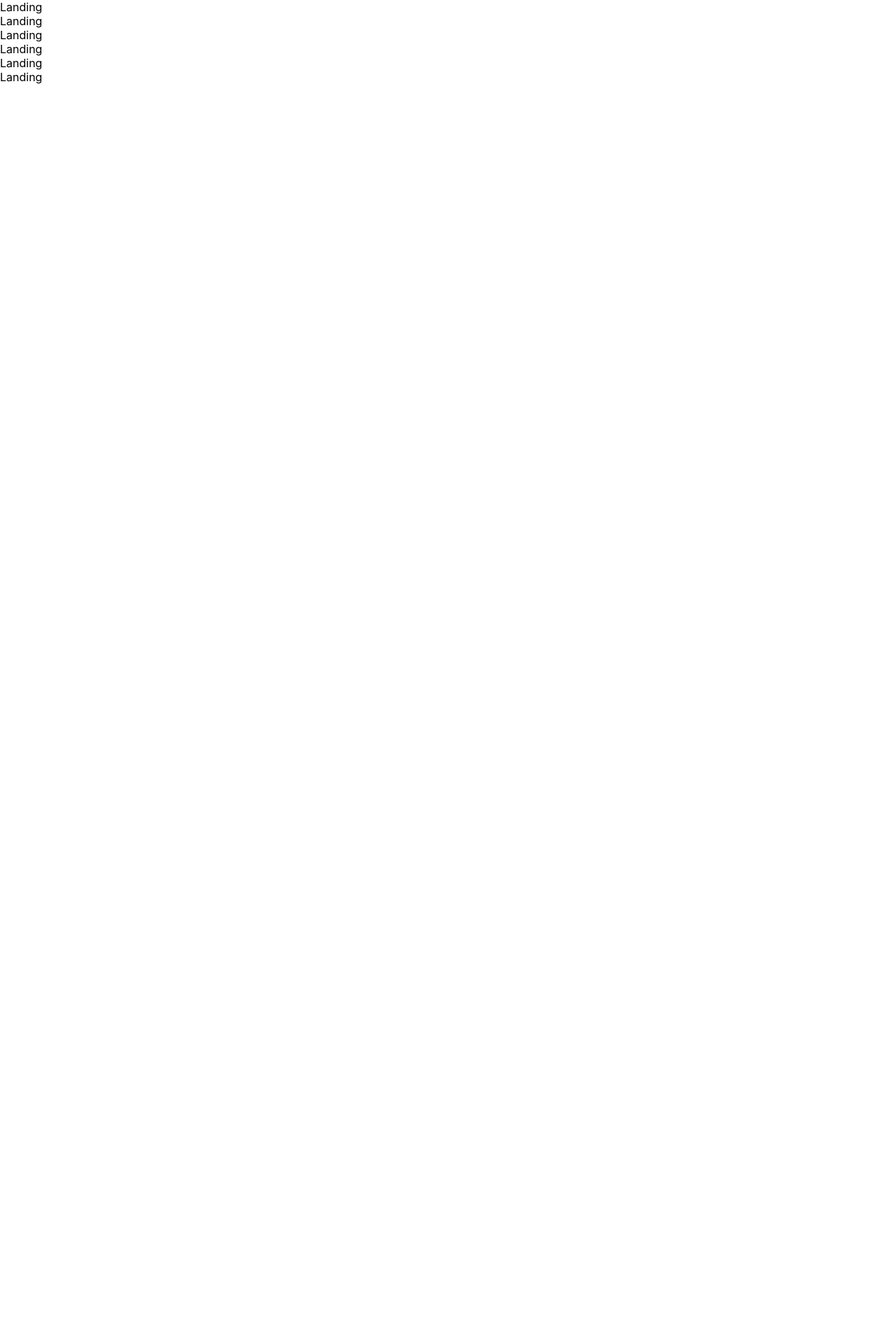
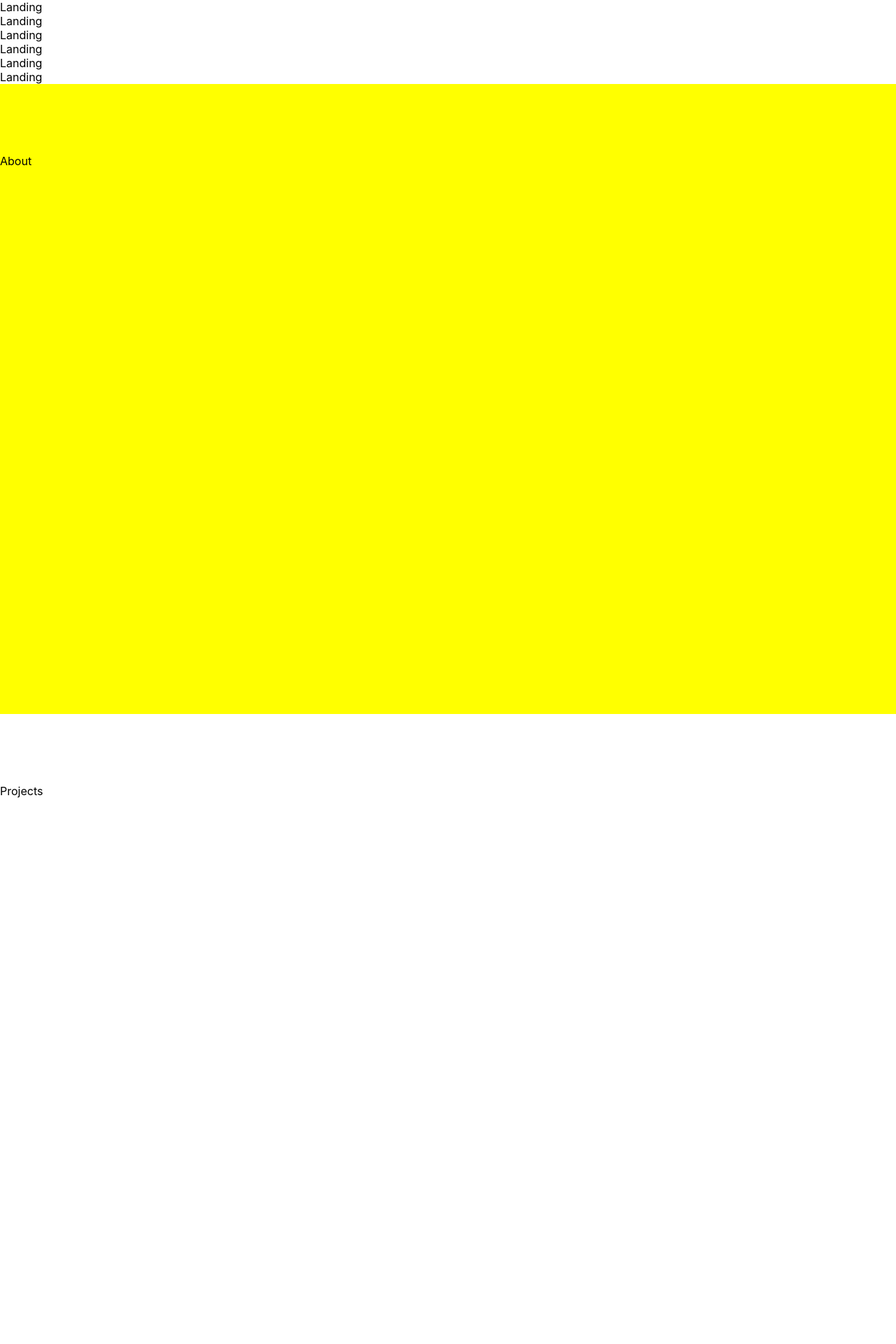
Before and after one commit to CEngmann91/portfolio, a React (Create React App) app: page / in a window 1280 px wide. Shown: the part 1460-3380 px from the top of the page at 70% size. Before the commit the page ends 1580 px from the top, so only its background shows below. Built offline with nearby package versions, Linux system fonts and the light colour scheme.

Commit message:
test fragments for Home page

```diff
--- a/src/App.js
+++ b/src/App.js
@@ -22,11 +22,31 @@ function App() {
         {/* Use it in this way, and it should work: */}
         <Route path='*' element={<NotFound />} />
 
-        <Route exact path="/" element={<Landing />} />
+        <Route exact path="/" element={
+          <>
+            <Landing />
+            <About />
+            <Projects />
+            <Skills />
+            <Footer />
+          </>
+        } />
         <Route exact path="/about" element={<About />} />
         <Route exact path="/projects" element={<Projects />} />
         <Route exact path="/skills" element={<Skills />} />
         <Route exact path="/footer" element={<Footer />} />
+
+
+
+
+
+
+
+        {/* <Route exact path="/" element={<Landing />} />
+        <Route exact path="/about" element={<About />} />
+        <Route exact path="/projects" element={<Projects />} />
+        <Route exact path="/skills" element={<Skills />} />
+        <Route exact path="/footer" element={<Footer />} /> */}
 
       </Routes>
     </Router>
--- a/src/pages/About/About.jsx
+++ b/src/pages/About/About.jsx
@@ -3,7 +3,7 @@ import './About.scss';
 
 const About = () => {
     return (
-        <div className='about'>
+        <div id='/about' className='about'>
             About
         </div>
     )
--- a/src/pages/Landing/Landing.jsx
+++ b/src/pages/Landing/Landing.jsx
@@ -3,7 +3,7 @@ import './Landing.scss';
 
 const Landing = () => {
     return (
-        <div className='landing'>
+        <div id='/landing' className='landing'>
             <label>Landing</label>
             <label>Landing</label>
             <label>Landing</label>
--- a/src/pages/Projects/Projects.jsx
+++ b/src/pages/Projects/Projects.jsx
@@ -3,7 +3,7 @@ import './Projects.scss';
 
 const Projects = () => {
   return (
-    <div className='projects'>
+    <div id='/projects' className='projects'>
         Projects
     </div>
   )
--- a/src/pages/Skills/Skills.jsx
+++ b/src/pages/Skills/Skills.jsx
@@ -3,7 +3,7 @@ import './Skills.scss';
 
 const Skills = () => {
   return (
-    <div className='skills'>
+    <div id='/skills' className='skills'>
       Skills
     </div>
   )
```
